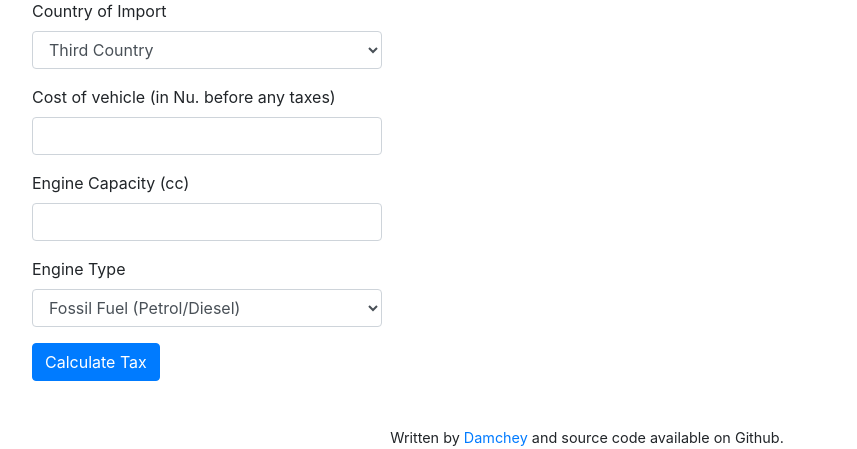
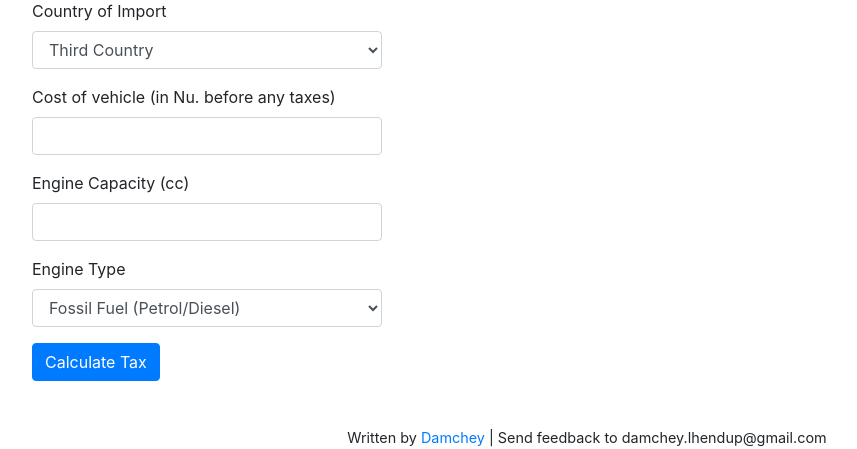
Before and after one commit to damchey/tools, a PHP site: page / in a window 1280 px wide. Shown: the part 385-834 px from the top of the page, without its empty margins (53-910 px from the left). Run offline with PHP 8.4, Linux system fonts and the light colour scheme; some libraries are stand-ins or nearby versions.

Commit message:
edited footer

```diff
--- a/car-tax-calculator/index.php
+++ b/car-tax-calculator/index.php
@@ -310,7 +310,7 @@ if (isset($_POST['tax_calculator'])) {
 		</div>
 		<footer class="container" style="margin-top:30px">
 			<div class="text-center" style="font-size:.9em">
-				Written by <a href="https://www.damchey.com">Damchey</a> and source code available on Github.
+				Written by <a href="https://www.damchey.com">Damchey</a> | Send feedback to damchey.lhendup@gmail.com
 			</div>
 		</footer>
 	</body>
```
